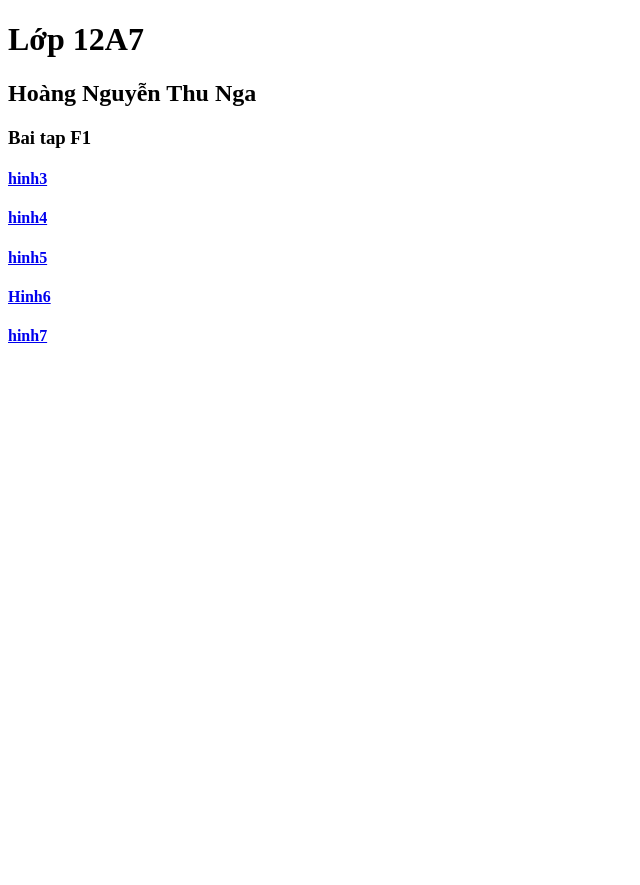
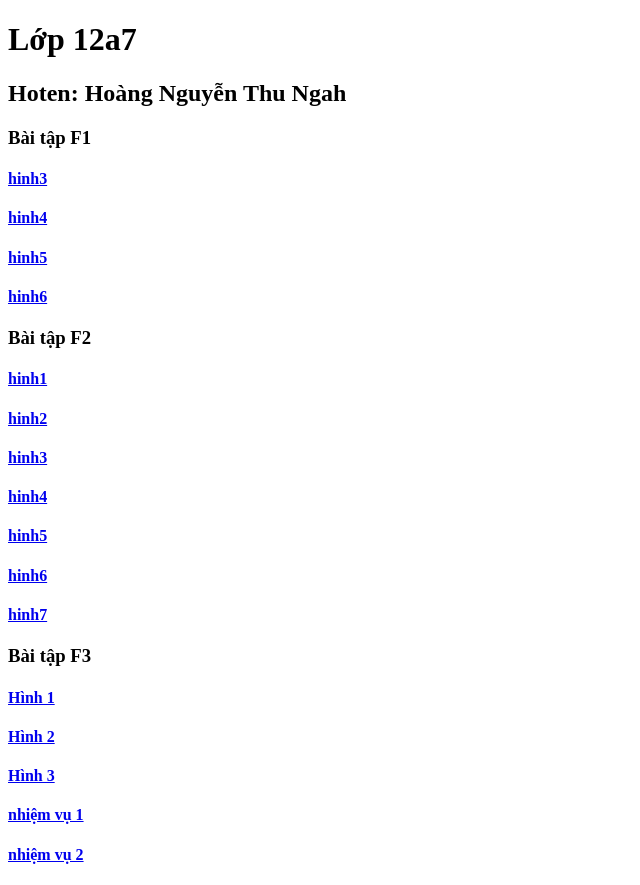
Before and after one commit to hntnjiyoung-star/pi.github.io, a plain HTML site: page index.html in a window 1280 px wide. Shown: the whole page, without its empty margins (0-640 px from the left). Before the commit the page ends 800 px from the top, so only its background shows below. Drawn offline with Linux system fonts and the light colour scheme.

Commit message:
Update index.html

```diff
--- a/index.html
+++ b/index.html
@@ -2,16 +2,31 @@
 <html>
 <head>
 <meta charset="utf8">
-    <title>Code HTML học kỳ 2</title>
+<title>Code HTML học kỳ 2</title
 </head>
 <body>
-    <h1>Lớp 12A7</h1>
-    <h2>Hoàng Nguyễn Thu Nga</h2>
-    <h3>Bai tap F1</h3>
+<h1>Lớp 12a7</h1>
+<h2>Hoten: Hoàng Nguyễn Thu Ngah</h2>
+<h3>Bài tập F1</h3>
 <h4><a href="baitapf1/hinh3.html">hinh3</a></h4>
 <h4><a href="baitapf1/hinh4.html">hinh4</a></h4>
 <h4><a href="baitapf1/hinh5.html">hinh5</a></h4>
-    <h4><a href="baitapf1/hinh6.html">Hinh6</a></h4>
-    <h4><a href="baitapf1/hinh7.html">hinh7</a></h4>
+<h4><a href="baitapf1/hinh6.html">hinh6</a></h4>
+<h3>Bài tập F2</h3>
+<h4><a href="baitapf2/hinh1.html">hinh1</a></h4>
+<h4><a href="baitapf2/hinh2.html">hinh2</a></h4>
+<h4><a href="baitapf2/hinh3.html">hinh3</a></h4>
+<h4><a href="baitapf2/hinh4.html">hinh4</a></h4>
+<h4><a href="baitapf2/hinh5.html">hinh5</a></h4>
+<h4><a href="baitapf2/hinh6.html">hinh6</a></h4>
+<h4><a href="baitapf2/hinh7.html">hinh7</a></h4>
+<h3>Bài tập F3</h3></summary>
+
+    <h4><a href="baitapf3/hinh1.html">Hình 1</a></h4>
+    <h4><a href="baitapf3/hinh2.html">Hình 2</a></h4>
+    <h4><a href="baitapf3/hinh3.html">Hình 3</a></h4>
+    <h4><a href="baitapf3/nhiemvu1.html">nhiệm vụ 1</a></h4>
+    <h4><a href="nhiemvu2/kyyeu.html">nhiệm vụ 2</a></h4>
+</head>
 </body>
 </html>
```
Lines whose indentation alone changed are shown as unchanged.
